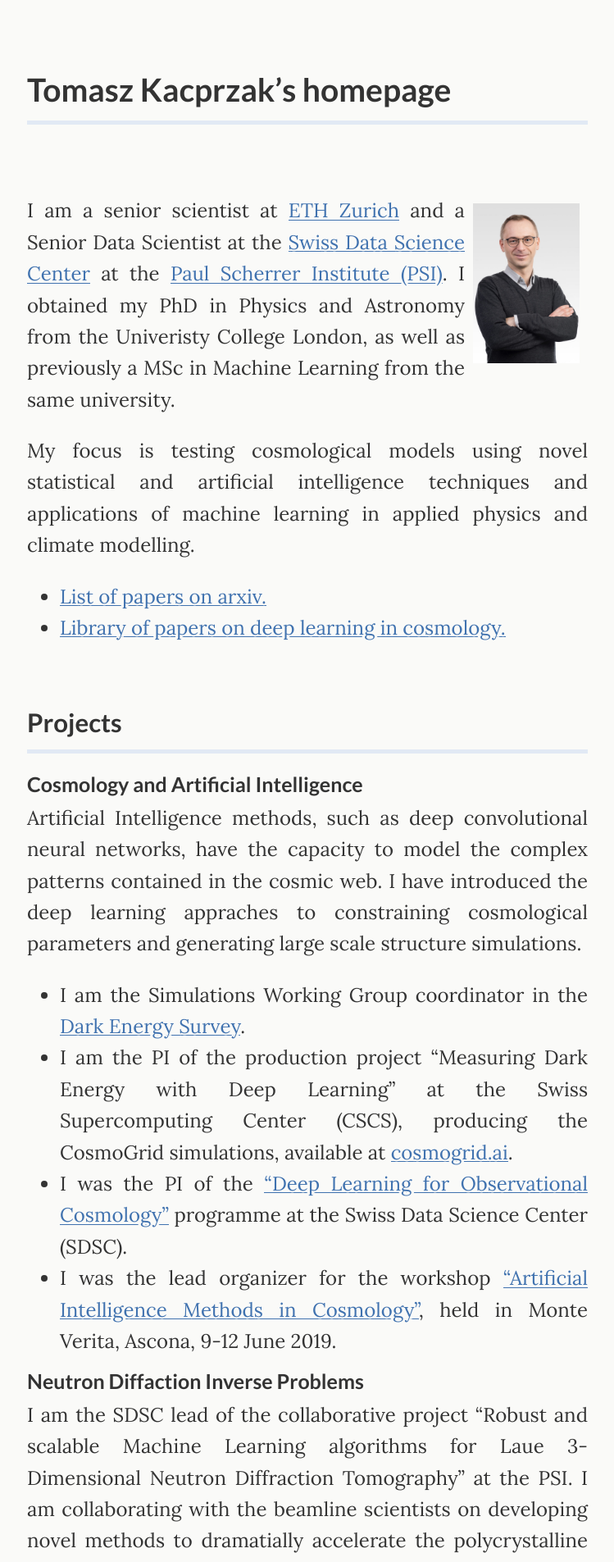
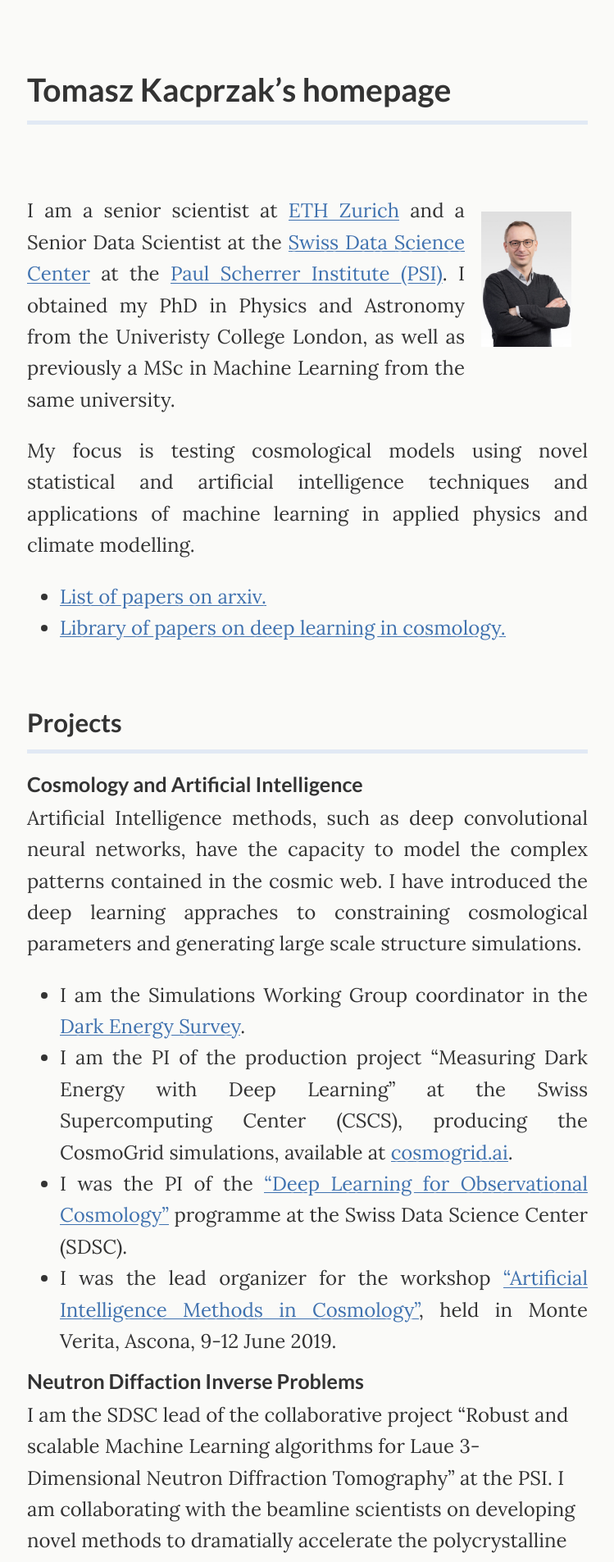
Before and after one commit to tomaszkacprzak/tomaszkacprzak.github.io, a Jekyll site: the page built from index.md, in a window 1280 px wide. Shown: the top 1905 px of the page at 82% size, without its empty margins (265-1014 px from the left). Built offline with Jekyll 4.4.1, drawn with Linux system fonts in a browser that asks for light colours.

Commit message:
Update index.md

```diff
--- a/index.md
+++ b/index.md
@@ -11,17 +11,19 @@ layout: default
 
 <br>
 
-<img style="padding: 10px 10px 10px 10px; float:right" width="150" src="assets/img/Kacprzak_Tomasz-684x1024.jpg" />
+<img style="padding: 20px 20px 20px 20px; float:right" width="150" src="assets/img/Kacprzak_Tomasz-684x1024.jpg" />
 <div style="text-align: justify">
 I am a senior scientist at [ETH Zurich](https://www.cosmology.ethz.ch) and a Senior Data Scientist at the [Swiss Data Science Center](https://www.datascience.ch) at the [Paul Scherrer Institute (PSI)](https://www.psi.ch). I obtained my PhD in Physics and Astronomy from the Univeristy College London, as well as previously a MSc in Machine Learning from the same university.
 
 
 My focus is testing cosmological models using novel statistical and artificial intelligence techniques and applications of machine learning in applied physics and climate modelling.
 
+</div>
+
    *   [List of papers on arxiv.](https://arxiv.org/find/astro-ph/1/au:+Kacprzak_T/0/1/0/all/0/1)
    *   [Library of papers on deep learning in cosmology.](https://ui.adsabs.harvard.edu//#user/libraries/Tm731Ip0TkqWf9jLr5bMpA)
 
-</div>
+
 
 <br>
 
@@ -43,30 +45,23 @@ I have introduced the deep learning appraches to constraining cosmological param
 
 ### Neutron Diffaction Inverse Problems
 
-<div style="text-align: justify">
 I am the SDSC lead of the collaborative project "Robust and scalable Machine Learning algorithms for Laue 3-Dimensional Neutron Diffraction Tomography" at the PSI. I am collaborating with the beamline scientists on developing novel methods to dramatially accelerate the polycrystalline grain indexing process from neutron diffraction images and improve the indexing precision. Neutron diffraction uses a wide wavelength beam, which the inversion process is particularly difficult due to its combinatorial nature.
-</div>
 
 ### Climate simulations compression
 
-<div style="text-align: justify">
 I am the lead data scientist at SDSC's contribution to the [Exclaim](https://exclaim.ethz.ch/) project. I am developing fast and versatile methods for compressing massive climate simulations, aiming at 1km resolution maps produced by the upcoming Alps supercomputing cluster at CSCS. I am investigating possible applications of machine learning techniques to aid the efficiency and accuracy of climate simulations.
-</div>
 
 ### Forward modelling of telescope images
 
-<div style="text-align: justify">
 I have worked on building end-to-end simulations of various telescope images, using parametric models for galaxy populations.
 I have pioneered the use of Approximate Bayesian Computation (ABC) techniques to constrain galaxy population models with simulations.
 I worked on DES, CFHT and Subaru results, as well as statistical and computational techniques enabling the practical use of this approach.
-</div>
 
 ### Weak gravitational lensing analysis
 
-<div style="text-align: justify">
 The full cosmological lensing analysis is complex: starting from understanding the effects affecting the pixels in the telescope camera, through modelling of atmospheric image distortions, measuring shapes of galaxies, and simulation-driven systematic errors control. Finally, I am exploring novel methods of extracting information from weak gravitational lensing datasets with Convolutional Neural Networks.
 I am involved in the Dark Energy Survey project, which is currently observing the southern sky to create the largest galaxy survey to date: [www.darkenergysurvey.org](www.darkenergysurvey.org).
-</div>
+
 
 <br>
 
@@ -74,10 +69,7 @@ I am involved in the Dark Energy Survey project, which is currently observing th
 ## New projects
 -------------------------------------
 
-<div style="text-align: justify">
 If you are a masters student in cosmology, computer science or statistics, and are interested in a project, you send me an email at tomaszk at phys dot ethz dot ch.
-</div>
-
 
 
 <br>
```
